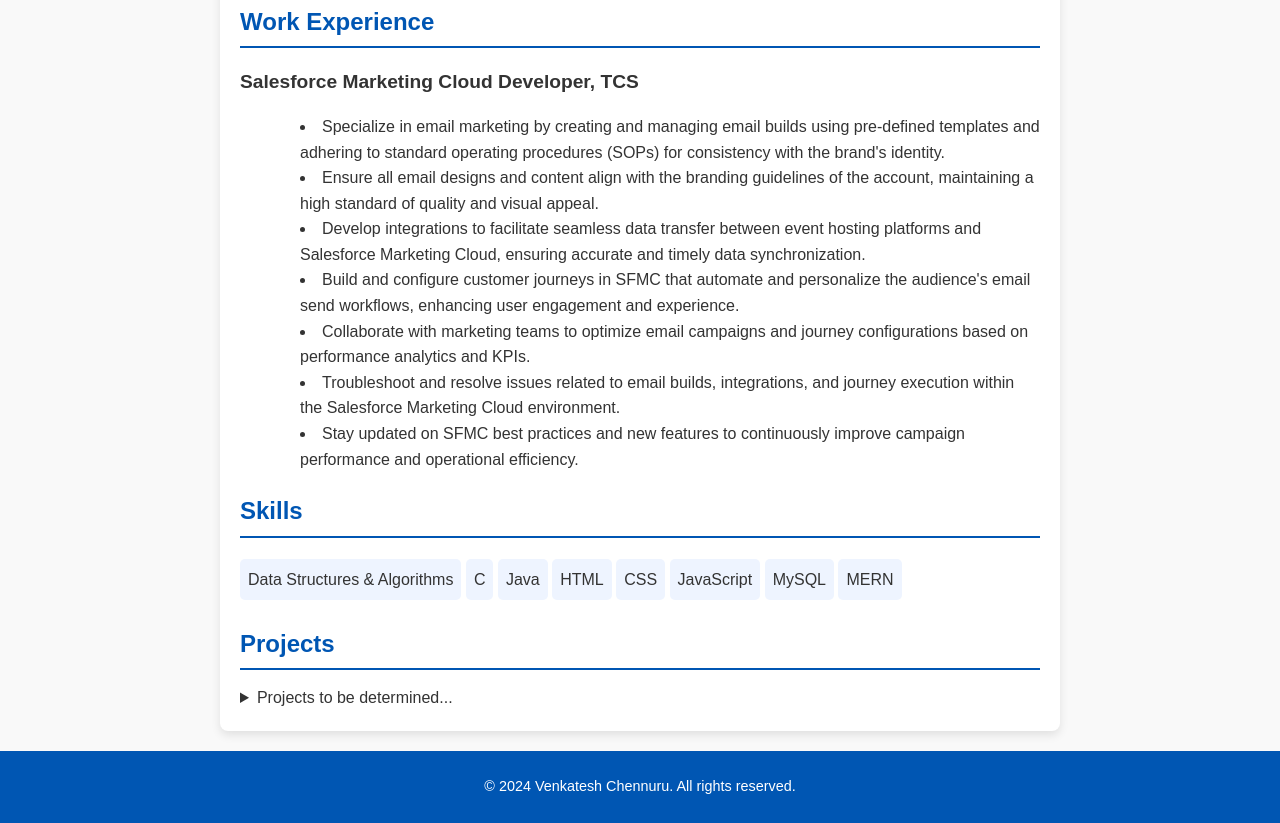
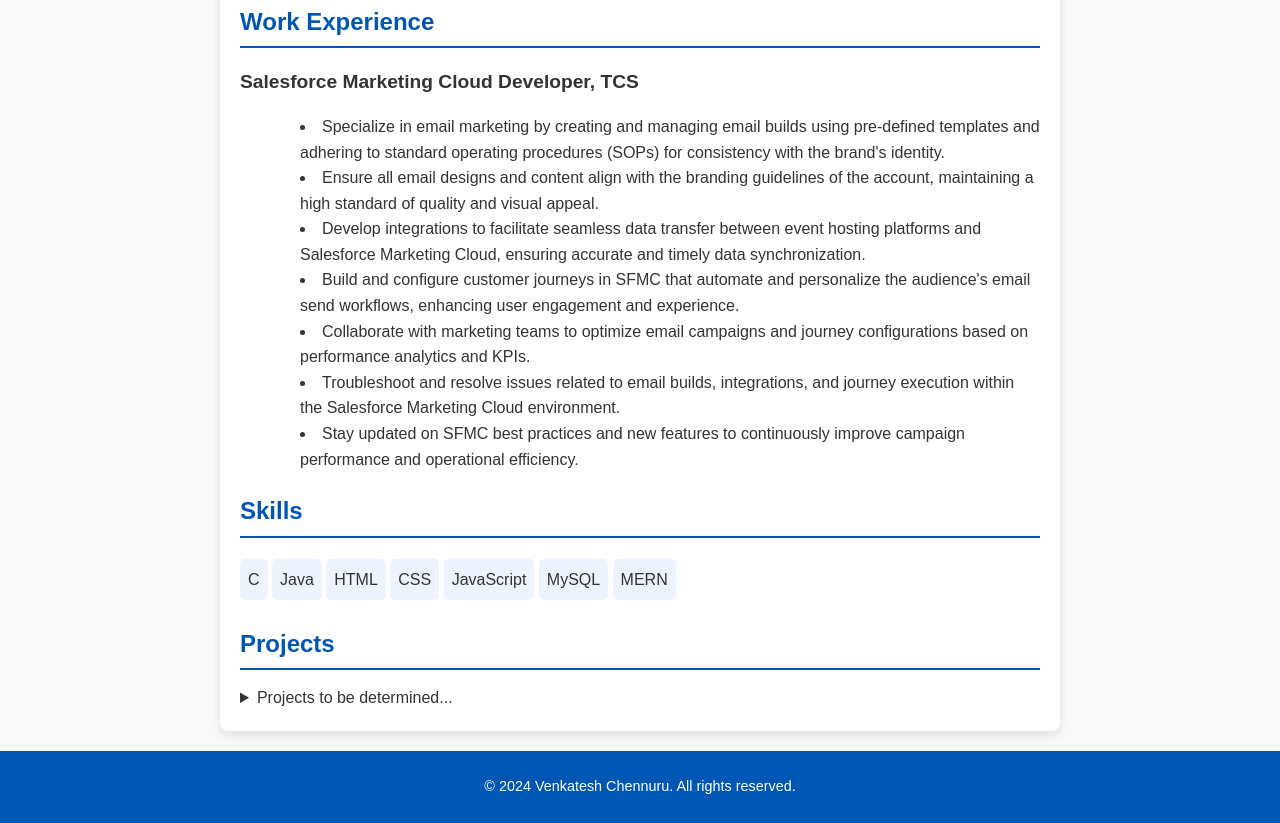
Before and after one commit to vchennuru20/resume-project, a plain HTML site: page index.html in a window 1280 px wide. Shown: the part 951-1774 px from the top of the page. Drawn offline with Linux system fonts and the light colour scheme.

Commit message:
Update index.html

```diff
--- a/index.html
+++ b/index.html
@@ -90,7 +90,6 @@
         <h2>Skills</h2>
 
         <ul>
-          <li>Data Structures & Algorithms</li>
           <li>C</li>
           <li>Java</li>
           <li>HTML</li>
```
